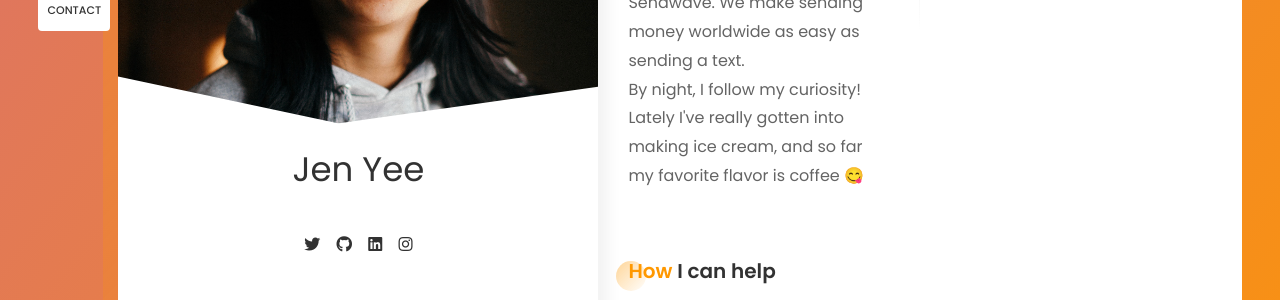
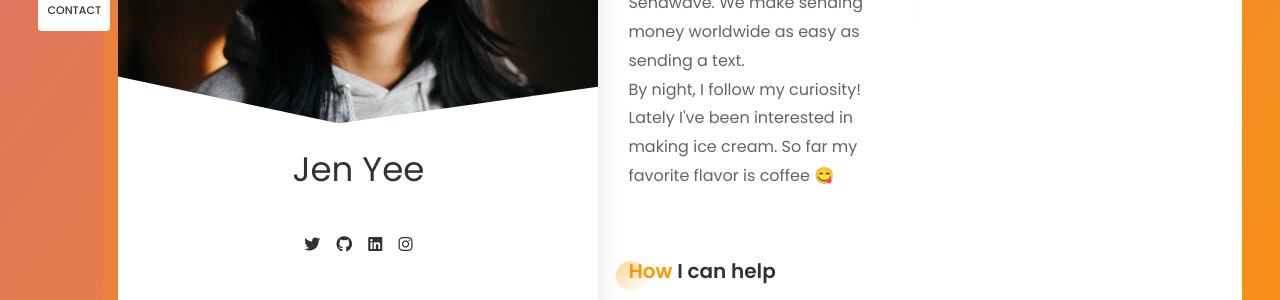
Before and after one commit to jenyeeiam/personal_site, a Jekyll site: the page built from index.html, in a window 1280 px wide. Shown: the part 745-1045 px from the top of the page. Built offline with Jekyll 4.4.1, drawn with Linux system fonts in a browser that asks for light colours; nearby versions of some CDN libraries; the list of posts is cut into pages by our own code.

Commit message:
compound sentences

```diff
--- a/_data/content.yml
+++ b/_data/content.yml
@@ -10,7 +10,7 @@ about:
         <p>
           <strong>Hi I'm Jen</strong><br> Software Engineer from Vancouver, Canada. By day I work as a Backend Engineer at Sendwave. We make sending money worldwide as easy as sending a text.
         </p>
-        <p>By night, I follow my curiosity! Lately I've really gotten into making ice cream, and so far my favorite flavor is coffee 😋</p>
+        <p>By night, I follow my curiosity! Lately I've been interested in making ice cream. So far my favorite flavor is coffee 😋</p>
         "
   list:
 
```
